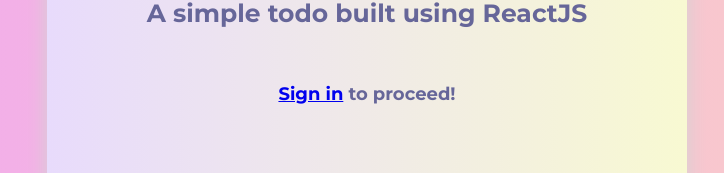
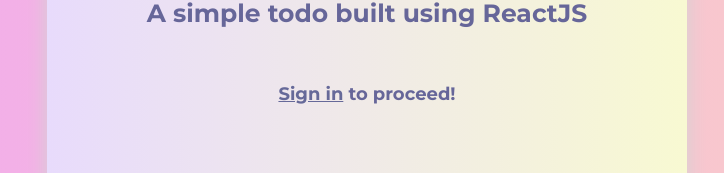
Before and after one commit to JERONIFAITHJ/todo-with-react, a React (Create React App) app: page / in a window 1280 px wide. Shown: the part 348-521 px from the top of the page, without its empty margins (273-997 px from the left). Built offline with nearby package versions, Linux system fonts and the light colour scheme; a web font is replaced by a local one.

Commit message:
Final todo version

```diff
--- a/src/Components/LandingPage/LandingPage.jsx
+++ b/src/Components/LandingPage/LandingPage.jsx
@@ -9,7 +9,7 @@
       <h1 style={{ fontSize: "2.5rem" }}>A simple todo built using ReactJS</h1>
       <h3 style={{ fontSize: "1.8rem" }}>
         <Link to="/auth">
-          <span style={{ textDecoration: "underline" }}>Sign in</span>{" "}
+          <span style={{ textDecoration: "underline", color: '#666999' }}>Sign in</span>{" "}
         </Link>
         to proceed!
       </h3>
```
